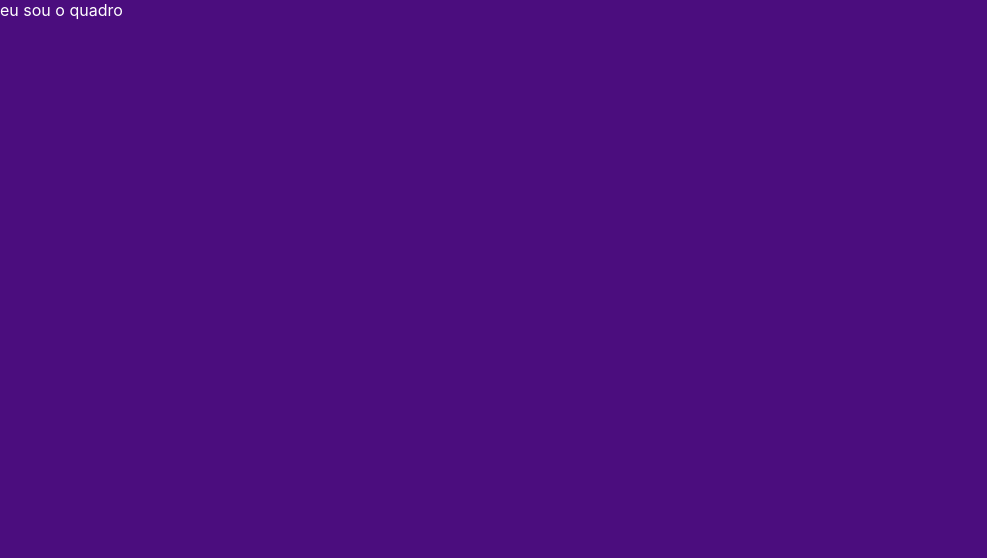
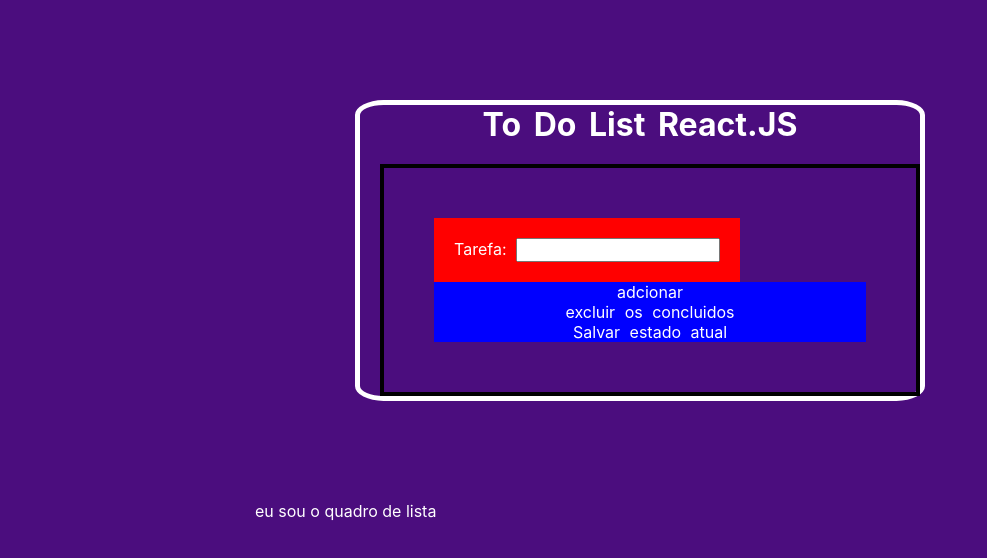
Before and after one commit to iroDevs/CRUD-React, a React (Create React App) app in the folder crud-react/: page / in a window 1280 px wide. Shown: the top 558 px of the page, without its empty margins (0-987 px from the left). Built offline with nearby package versions, Linux system fonts and the light colour scheme.

Commit message:
novo crud

```diff
--- a/crud-react/src/App.css
+++ b/crud-react/src/App.css
@@ -7,4 +7,48 @@
 body {
   background-color: rgb(75, 13, 126);
   color: white;
+  display:flex;
+  flex-direction: column;
+  justify-content:center;
+  align-items: center;
+  flex-wrap: wrap;
+
 }
+
+.menu {
+  word-spacing: 5px;
+  margin: 100px;
+  border: 5px white solid;
+  width:70vh;
+  height: 60%;
+  text-align: center;
+  display: flex;
+  flex-direction: column;
+  flex-wrap: wrap;
+  border-radius: 5%;
+}
+
+form {
+  margin-top:20px;
+  border:4px solid rgb(0, 0, 0);
+  display: flex;
+  padding: 50px;
+  margin-left: 20px;
+  display: flex;
+  flex-wrap:wrap;
+  justify-content: flex-start;
+
+}
+.campo {
+  background-color: red;
+  padding: 20px;
+}
+.campo input {
+  width: 200px;
+  height: 20px;
+}
+
+.opcoes {
+  background-color:blue;
+  width: 100%;
+}
--- a/crud-react/src/App.js
+++ b/crud-react/src/App.js
@@ -2,6 +2,7 @@
 import React from 'react';
 
 import './App.css'
+import Input from './components/Input';
 
 import Lista from './components/Lista'
 
@@ -9,8 +10,8 @@
 export default function App() {
   return (
    <div className="FullSizeAPP">
+   <Input />
     <Lista />
-
    </div>
   );
 }
--- /dev/null
+++ b/crud-react/src/components/Input.jsx
@@ -0,0 +1,21 @@
+
+import React from 'react';
+import './css/styleComponents.css'
+export default function Input() {
+  return (
+   <div className='menu'>
+     <h1>To Do List React.JS</h1>
+     <form className='formulario'>
+       <div className='campo'>
+       <label className='label-item'>Tarefa: </label>
+       <input type="text"className='campo-item'></input>
+       </div>
+       <div className='opcoes'>
+       <p role='button' className="btn" >adcionar</p>
+       <p role='button' className="btn" >excluir os concluidos</p>
+       <p role='button' className="btn" >Salvar estado atual</p>
+       </div>
+     </form>
+   </div>
+  );
+}
--- a/crud-react/src/components/Lista.jsx
+++ b/crud-react/src/components/Lista.jsx
@@ -2,7 +2,14 @@
 import React from 'react';
 
 export default function Lista() {
+  const ToDoList = [];
+
+
   return (
-    <p>eu sou o quadro</p>
+    <div className="quadro">
+      <ul>
+        eu sou o quadro de lista
+      </ul>
+    </div>
   );
 }
```
Also changed, not shown: crud-react/src/components/css/styleComponents.css (added).
